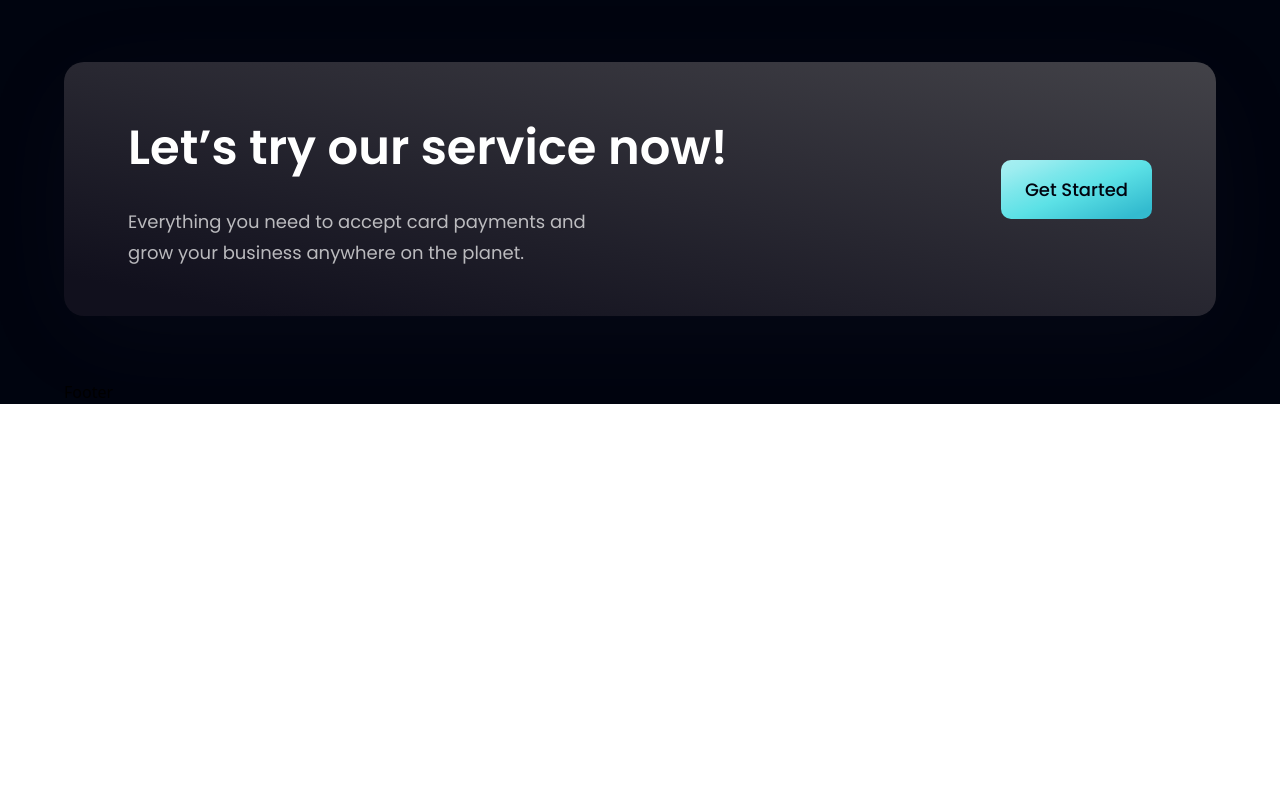
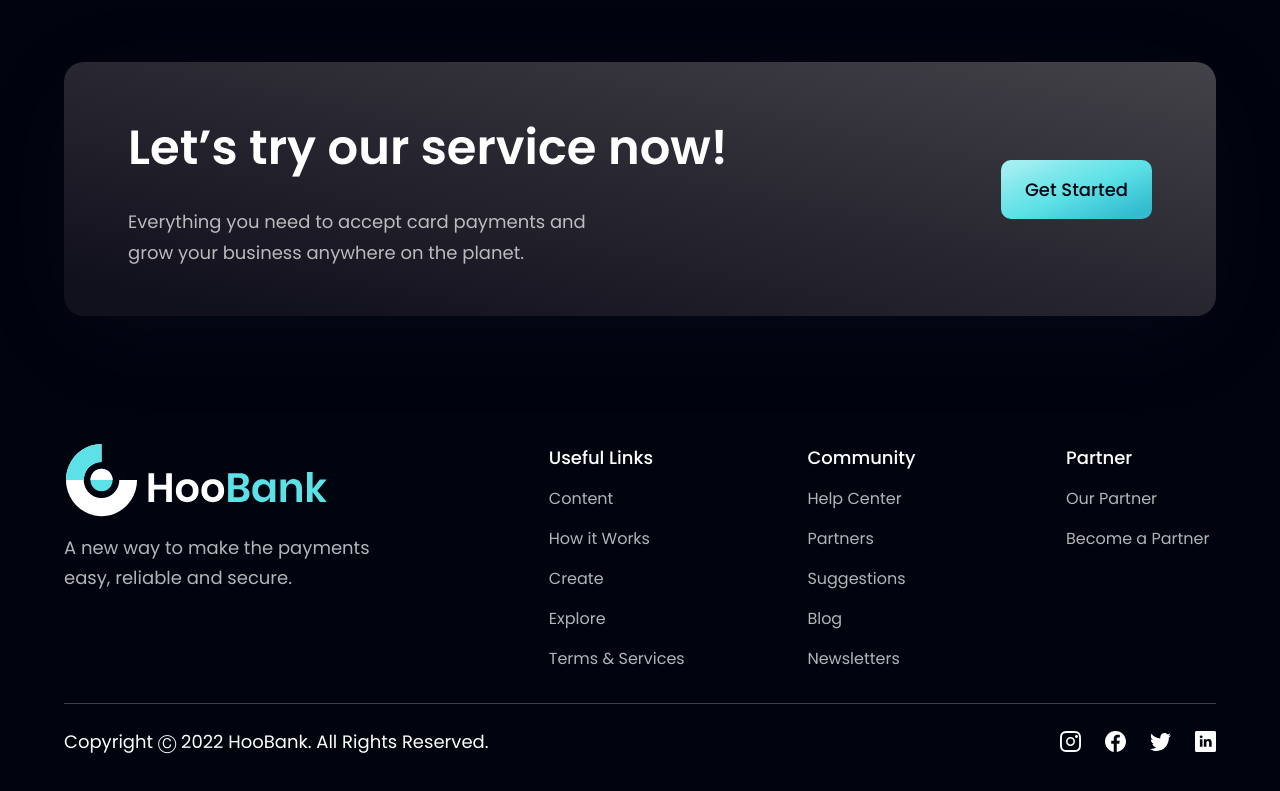
Before and after one commit to samia13/hooBank, a React (Vite) app: page / in a window 1280 px wide. Shown: the part 3561-4352 px from the top of the page. Before the commit the page ends 3965 px from the top, so only its background shows below. Built offline with nearby package versions, Linux system fonts and the light colour scheme.

Commit message:
Footer Component

```diff
--- a/src/components/Footer.jsx
+++ b/src/components/Footer.jsx
@@ -1,7 +1,67 @@
-import React from "react";
+import styles from "../styles";
+import { logo } from "../assets";
+import { footerLinks, socialMedia } from "../constants";
 
-const Footer = () => {
-  return <div>Footer</div>;
-};
+const Footer = () => (
+  <section className={`${styles.flexCenter} ${styles.paddingY} flex-col`}>
+    <div className={`${styles.flexStart} md:flex-row flex-col mb-8 w-full`}>
+      <div className='flex-[1] flex flex-col justify-start mr-10'>
+        <img
+          src={logo}
+          alt='hoobank'
+          className='w-[266px] h-[72.14px] object-contain'
+        />
+        <p className={`${styles.paragraph} mt-4 max-w-[312px]`}>
+          A new way to make the payments easy, reliable and secure.
+        </p>
+      </div>
+
+      <div className='flex-[1.5] w-full flex flex-row justify-between flex-wrap md:mt-0 mt-10'>
+        {footerLinks.map((footerlink) => (
+          <div
+            key={footerlink.title}
+            className={`flex flex-col ss:my-0 my-4 min-w-[150px]`}
+          >
+            <h4 className='font-poppins font-medium text-[18px] leading-[27px] text-white'>
+              {footerlink.title}
+            </h4>
+            <ul className='list-none mt-4'>
+              {footerlink.links.map((link, index) => (
+                <li
+                  key={link.name}
+                  className={`font-poppins font-normal text-[16px] leading-[24px] text-dimWhite hover:text-secondary cursor-pointer ${
+                    index !== footerlink.links.length - 1 ? "mb-4" : "mb-0"
+                  }`}
+                >
+                  {link.name}
+                </li>
+              ))}
+            </ul>
+          </div>
+        ))}
+      </div>
+    </div>
+
+    <div className='w-full flex justify-between items-center md:flex-row flex-col pt-6 border-t-[1px] border-t-[#3F3E45]'>
+      <p className='font-poppins font-normal text-center text-[18px] leading-[27px] text-white'>
+        Copyright Ⓒ 2022 HooBank. All Rights Reserved.
+      </p>
+
+      <div className='flex flex-row md:mt-0 mt-6'>
+        {socialMedia.map((social, index) => (
+          <img
+            key={social.id}
+            src={social.icon}
+            alt={social.id}
+            className={`w-[21px] h-[21px] object-contain cursor-pointer ${
+              index !== socialMedia.length - 1 ? "mr-6" : "mr-0"
+            }`}
+            onClick={() => window.open(social.link)}
+          />
+        ))}
+      </div>
+    </div>
+  </section>
+);
 
 export default Footer;
```
